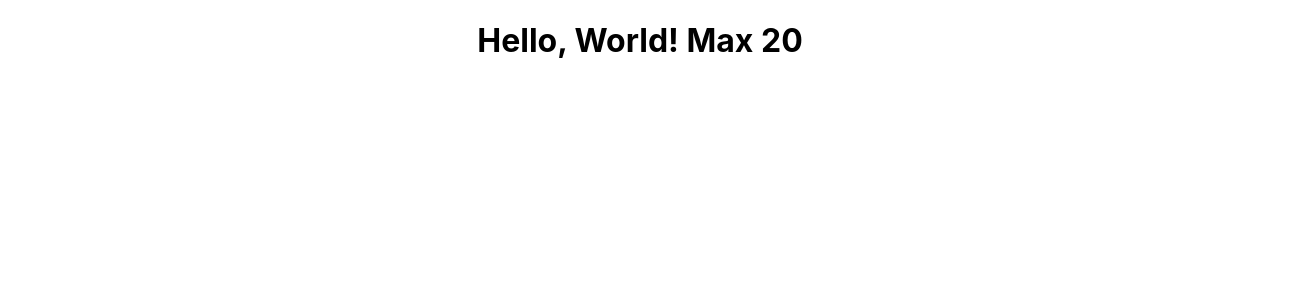
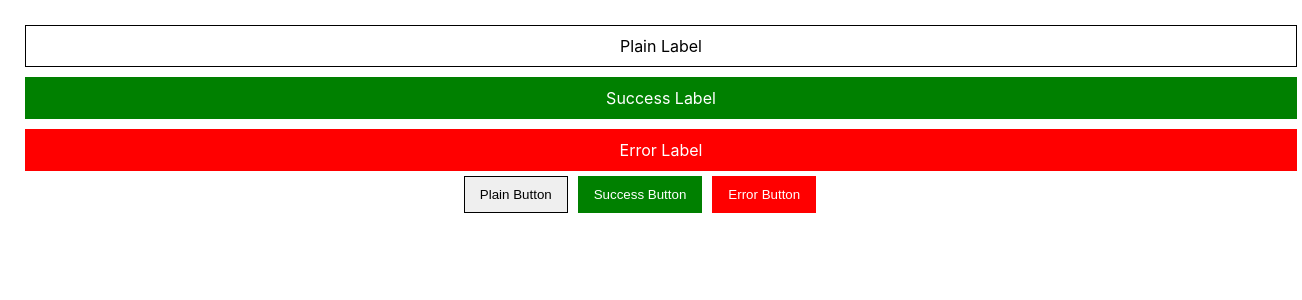
Before and after one commit to akbaruddin/react-apps, a React (Create React App) app: page / in a window 1280 px wide. Shown: the top 300 px of the page, 1302 px wide, since content can reach past the window. Built offline with nearby package versions, Linux system fonts and the light colour scheme.

Commit message:
Lesson 03 Composition vs Inheritance

```diff
--- a/src/App.css
+++ b/src/App.css
@@ -1,38 +1,43 @@
 .App {
   text-align: center;
+  padding: 20px;
 }
 
-.App-logo {
-  height: 40vmin;
-  pointer-events: none;
+.plain-label {
+  border: 1px solid #000;
+  padding: 10px 15px;
+  display: inline-block;
+  margin: 5px;
+  width: 100%;
 }
 
-@media (prefers-reduced-motion: no-preference) {
-  .App-logo {
-    animation: App-logo-spin infinite 20s linear;
-  }
+.success-label {
+  background: green;
+  color: #fff;
+  border-color: green;
 }
 
-.App-header {
-  background-color: #282c34;
-  min-height: 100vh;
-  display: flex;
-  flex-direction: column;
-  align-items: center;
-  justify-content: center;
-  font-size: calc(10px + 2vmin);
-  color: white;
+.error-label {
+  background: red;
+  color: #fff;
+  border-color: red;
 }
 
-.App-link {
-  color: #61dafb;
+.plain-button {
+  padding: 10px 15px;
+  border: 1px solid #000;
+  margin: 0 5px;
+  display: inline-block;
 }
 
-@keyframes App-logo-spin {
-  from {
-    transform: rotate(0deg);
-  }
-  to {
-    transform: rotate(360deg);
-  }
+.success-button {
+  background: green;
+  color: #fff;
+  border-color: green;
 }
+
+.error-button {
+  background: red;
+  color: #fff;
+  border-color: red;
+}
--- a/src/App.js
+++ b/src/App.js
@@ -1,24 +1,68 @@
 import React from 'react';
 import './App.css';
 
-class Welcome extends React.Component {
-  constructor(props) {
-    super(props)
+class Label extends React.Component{
+  constructor(props){
+    super(props);
+    this.className='plain-label';
+  }
+  render(){
+    return (
+      <div className={this.className}>
+      {this.props.children}
+      </div>
+    );
+  }
+}
 
-    this.state = {
-      max: 20
-    }
+class SuccessLabel extends Label{
+  constructor(props){
+    super(props);
+    this.className = this.className + ' success-label';
   }
+}
 
-  render() {
-    return <h1>Hello, {this.props.name}! Max {this.state.max}</h1>;
+class ErrorLabel extends Label{
+  constructor(props){
+    super(props);
+    this.className = this.className + ' error-label';
+  }
+}
+
+class Button extends React.Component{
+  render(){
+    return (
+      <button className={this.props.className + ' plain-button'}>
+      {this.props.children}
+      </button>
+    );
+  }
+}
+
+class SuccessButton extends React.Component{
+  render(){
+    return <Button className='success-button'>{this.props.children}</Button>;
+  }
+}
+
+class ErrorButton extends React.Component{
+  render(){
+    return <Button className='error-button'>{this.props.children}</Button>;
   }
 }
 
 function App() {
   return (
     <div className="App">
-      <Welcome name="World" />
+      <Label> Plain Label </Label>
+      <SuccessLabel> Success Label </SuccessLabel>
+      <ErrorLabel> Error Label </ErrorLabel>
+
+      <div>
+        <Button> Plain Button </Button>
+        <SuccessButton> Success Button </SuccessButton>
+        <ErrorButton> Error Button </ErrorButton>
+      </div>
     </div>
   );
 }
```
Also changed, not shown: 1 other file (tests, documents, lock files or other folders).
